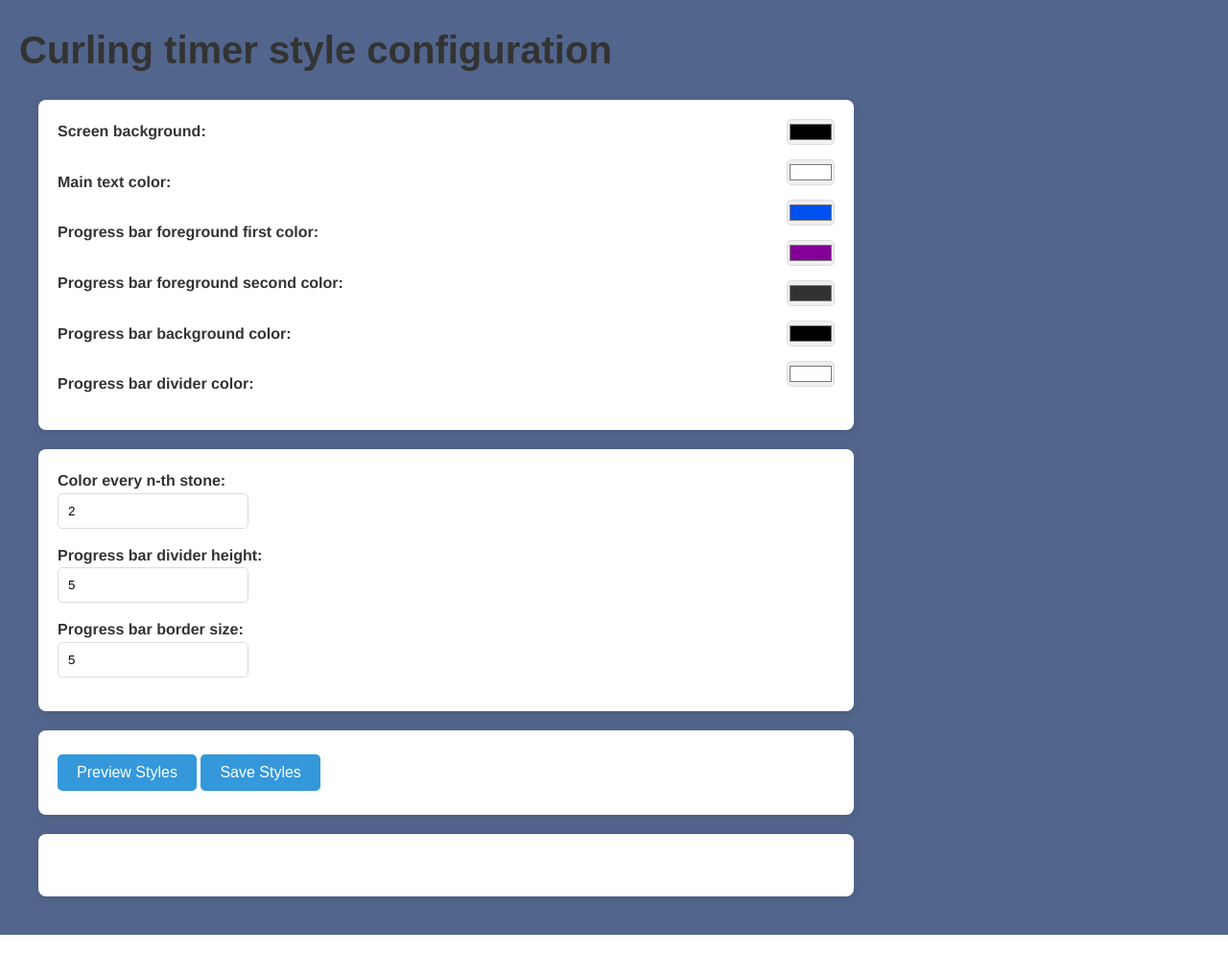
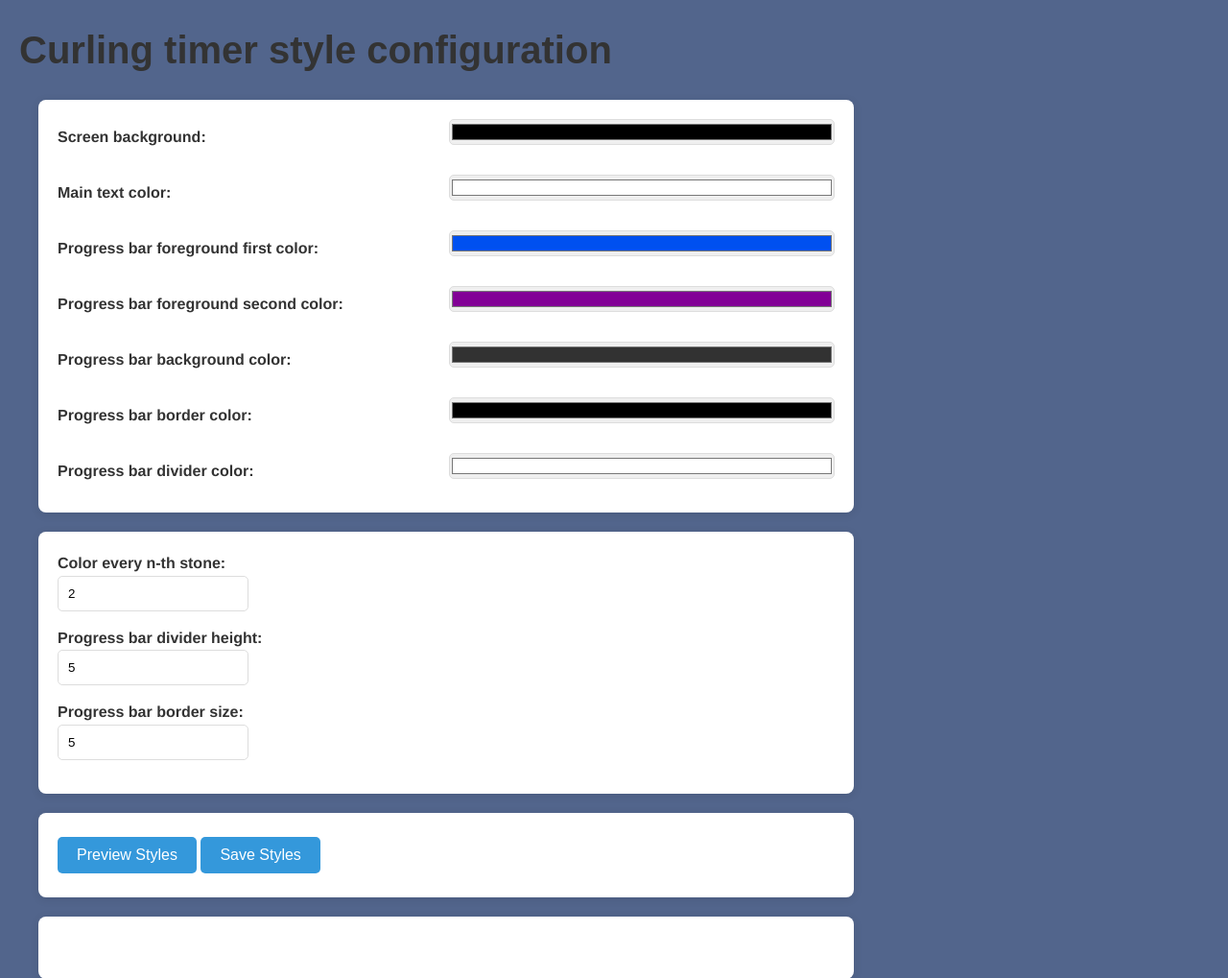
Before and after one commit to mrsquig/curling_timer, a Flask app: page /style_preview in a window 1280 px wide. Shown: the top 1019 px of the page at 96% size. Before the commit the page ends 974 px from the top, so only its background shows below. Run offline with Flask 3, Linux system fonts and the light colour scheme.

Commit message:
Refactor style preview markup so that color pickers and labels stay aligned with each other

```diff
--- a/templates/style_preview.html
+++ b/templates/style_preview.html
@@ -7,22 +7,21 @@
     <link rel="icon" type="image/x-icon" href="{{ url_for('static', filename='images/favicon.ico') }}">
     <title>Curling timer</title>
     <style>
+        .form-group {
+            display: flex;
+            align-items: center;
+            gap: 0.5rem;
+        }
+        .form-group label {
+            flex: 0 0 400px; /* Fixed width for labels */
+        }
+        .form-group input {
+            flex: 1;
+        }
         #color_picker {
             display: flex;
-            justify-content: space-between;
-            margin-bottom: 10px;
-        }
-
-        #color_labels {
-            display: flex;
             flex-direction: column;
-            justify-content: space-between;
-        }
-
-        #color_inputs {
-            display: flex;
-            flex-direction: column;
-            justify-content: space-between;
+            gap: 1rem;
         }
     </style>
 </head>
@@ -31,21 +30,32 @@
         <form name="styles_form" method="POST">
             <div class="card">
                 <div id="color_picker">
-                    <div id="color_labels">
+                    <div class="form-group">
                         <label for="screen_bg">Screen background:</label>
+                        <input type="color" id="screen_bg" name="screen_bg" value={{styles.colors.SCREEN_BG}} />
+                    </div>
+                    <div class="form-group">
                         <label for="text_color">Main text color:</label>
+                        <input type="color" id="text_color" name="text_color" value={{styles.colors.TEXT}} />
+                    </div>
+                    <div class="form-group">
                         <label for="bar_fg">Progress bar foreground first color:</label>
+                        <input type="color" id="bar_fg1" name="bar_fg1" value={{styles.colors.BAR_FG1}} />
+                    </div>
+                    <div class="form-group">
                         <label for="bar_fg">Progress bar foreground second color:</label>
+                        <input type="color" id="bar_fg2" name="bar_fg2" value={{styles.colors.BAR_FG2}} />
+                    </div>
+                    <div class="form-group">
                         <label for="bar_bg">Progress bar background color:</label>
+                        <input type="color" id="bar_bg" name="bar_bg" value={{styles.colors.BAR_BG}} />
+                    </div>
+                    <div class="form-group">
+                        <label for="bar_border">Progress bar border color:</label>
+                        <input type="color" id="bar_border" name="bar_border" value={{styles.colors.BAR_BORDER}} />
+                    </div>
+                    <div class="form-group">
                         <label for="bar_bg">Progress bar divider color:</label>
-                    </div>
-                    <div id="color_inputs">
-                        <input type="color" id="screen_bg" name="screen_bg" value={{styles.colors.SCREEN_BG}} />
-                        <input type="color" id="text_color" name="text_color" value={{styles.colors.TEXT}} />
-                        <input type="color" id="bar_fg1" name="bar_fg1" value={{styles.colors.BAR_FG1}} />
-                        <input type="color" id="bar_fg2" name="bar_fg2" value={{styles.colors.BAR_FG2}} />
-                        <input type="color" id="bar_bg" name="bar_bg" value={{styles.colors.BAR_BG}} />
-                        <input type="color" id="bar_border" name="bar_border" value={{styles.colors.BAR_BORDER}} />
                         <input type="color" id="bar_divider" name="bar_divider" value={{styles.colors.BAR_DIVIDER}} />
                     </div>
                 </div>
```
